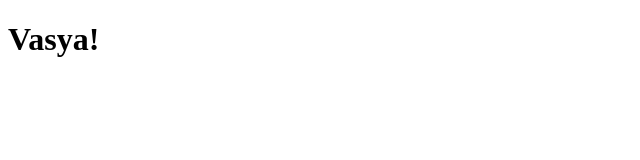
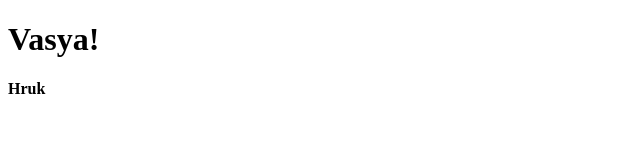
Before and after one commit to korjavin/test-pages, a plain HTML site: page index.html in a window 1280 px wide. Shown: the full height of the page, 0-640 px from the left. Drawn offline with Linux system fonts and the light colour scheme.

Commit message:
improvement

```diff
--- a/index.html
+++ b/index.html
@@ -5,5 +5,6 @@
     </head>
     <body>
         <H1> Vasya!</H1>
+        <b> Hruk </b>
     </body>
 </html>
```
